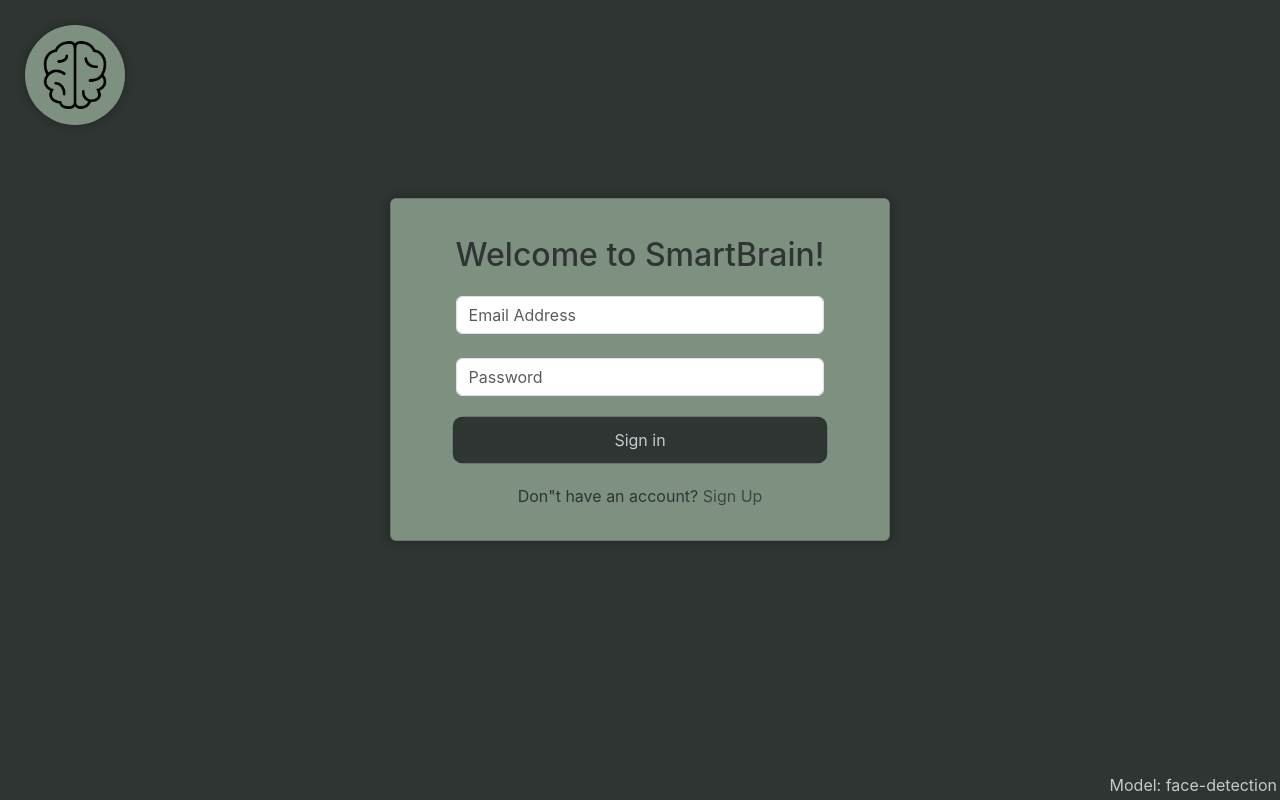
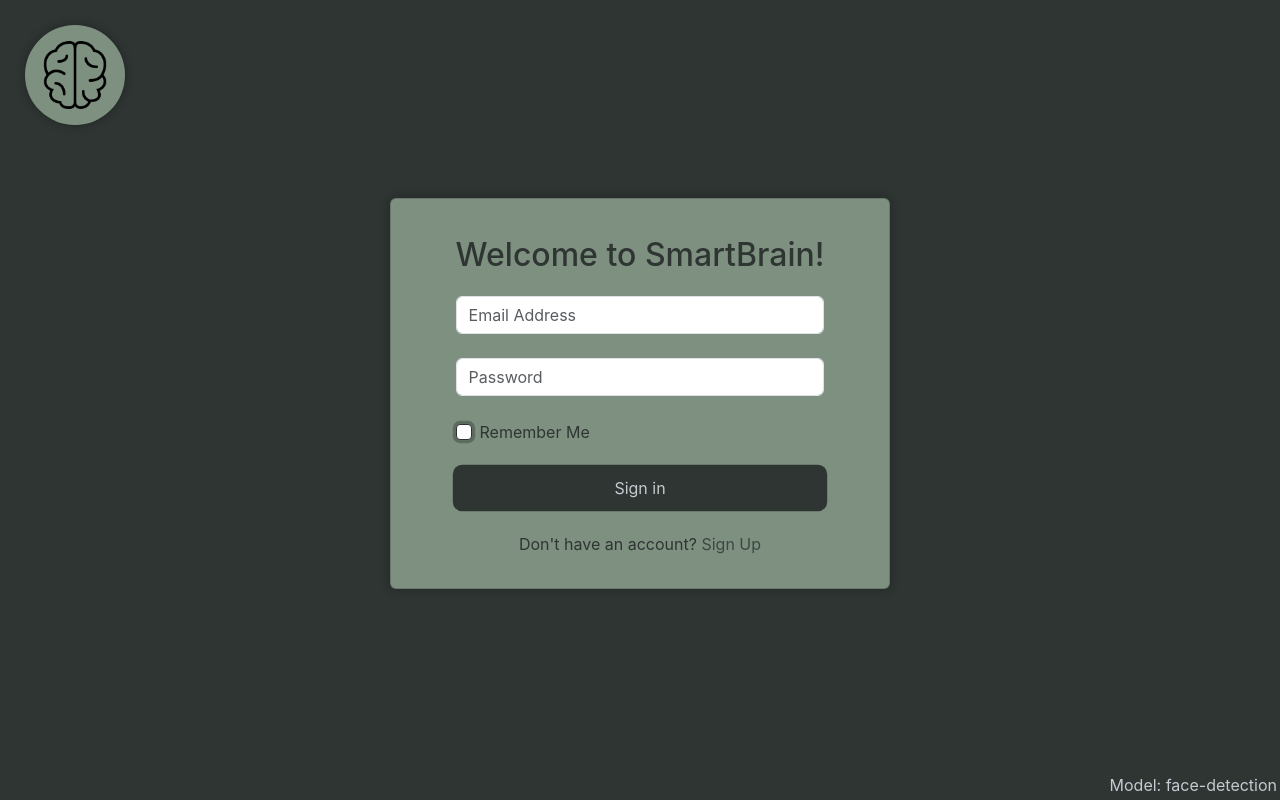
Before and after one commit to liamhackett/smartbrain, a React (Create React App) app: page / in a window 1280 px wide. Built offline with nearby package versions, Linux system fonts and the light colour scheme; no server answers.

Commit message:
Added remember me

```diff
--- a/src/components/Signin/Signin.css
+++ b/src/components/Signin/Signin.css
@@ -48,6 +48,10 @@
     outline: none;
   }
 
+  .remember-me {
+    text-align: left;
+  }
+
   @media (max-width: 550px) {
     .rounded-tr-lg-0 {
       border-top-right-radius: 0.5rem;
--- a/src/components/Signin/Signin.js
+++ b/src/components/Signin/Signin.js
@@ -1,3 +1,117 @@
+// import React, { Component } from "react";
+// import { Button, Container, Card, Row, Form } from "react-bootstrap";
+// import "./Signin.css";
+
+// class Signin extends Component {
+//   constructor(props) {
+//     super(props);
+//     this.state = {
+//       signInEmail: "",
+//       signInPassword: "",
+//     };
+//   }
+
+//   componentDidMount() {
+//     // Check if there's a stored email in localStorage
+//     const storedEmail = localStorage.getItem("rememberedEmail");
+
+//     if (storedEmail) {
+//       this.setState({ signInEmail: storedEmail });
+//     }
+//   }
+
+//   onEmailChange = (event) => {
+//     this.setState({ signInEmail: event.target.value });
+//   };
+
+//   onPasswordChange = (event) => {
+//     this.setState({ signInPassword: event.target.value });
+//   };
+
+//   onSubmitSignIn = () => {
+//     const { signInEmail } = this.state;
+
+//     // Store the email in localStorage if "Remember Me" is checked
+//     if (this.rememberMeChecked) {
+//       localStorage.setItem("rememberedEmail", signInEmail);
+//     } else {
+//       localStorage.removeItem("rememberedEmail");
+//     }
+
+//     fetch("http://localhost:3001/signin", {
+//       method: "post",
+//       headers: { "Content-type": "application/json" },
+//       body: JSON.stringify({
+//         email: this.state.signInEmail,
+//         password: this.state.signInPassword,
+//       }),
+//     })
+//       .then((response) => response.json())
+//       .then((user) => {
+//         if (user.id) {
+//           this.props.loadUser(user);
+//           this.props.onRouteChange("home");
+//         }
+//       });
+//   };
+
+//   render() {
+//     const { onRouteChange } = this.props;
+
+//     return (
+//       <Container className="my-5">
+//         <Card className="sign-in-body container shadow-2">
+//           <Row className="g-0 d-flex align-items-center">
+//             <Card.Body>
+//               <h1>Welcome to SmartBrain!</h1>
+//               <Form.Group className="mb-4">
+//                 <Form.Control
+//                   onChange={this.onEmailChange}
+//                   value={this.state.signInEmail} // Set the value from state
+//                   className="focus"
+//                   type="email"
+//                   placeholder="Email Address"
+//                 />
+//               </Form.Group>
+//               <Form.Group className="mb-4">
+//                 <Form.Control
+//                   onChange={this.onPasswordChange}
+//                   className="focus"
+//                   type="password"
+//                   placeholder="Password"
+//                 />
+//               </Form.Group>
+
+//               <Form.Group className="mb-3">
+//                 <Form.Check
+//                   type="checkbox"
+//                   label="Remember Me"
+//                   onChange={(e) => (this.rememberMeChecked = e.target.checked)}
+//                 />
+//               </Form.Group>
+
+//               <Button
+//                 onClick={this.onSubmitSignIn}
+//                 variant="custom"
+//                 className="custom-btn mb-4 w-100"
+//               >
+//                 Sign in
+//               </Button>
+//               <p className="sign-in-text">
+//                 Don't have an account?{" "}
+//                 <span onClick={() => onRouteChange("register")} className="link">
+//                   Sign Up
+//                 </span>
+//               </p>
+//             </Card.Body>
+//           </Row>
+//         </Card>
+//       </Container>
+//     );
+//   }
+// }
+
+// export default Signin;
 import React, { Component } from "react";
 import { Button, Container, Card, Row, Form } from "react-bootstrap";
 import "./Signin.css";
@@ -8,36 +122,62 @@ class Signin extends Component {
     this.state = {
       signInEmail: "",
       signInPassword: "",
+      rememberMe: false,
+    };
+  }
+
+  componentDidMount() {
+    // Check if there's a stored email in localStorage
+    const storedEmail = localStorage.getItem("rememberedEmail");
+
+    if (storedEmail) {
+      this.setState({ signInEmail: storedEmail, rememberMe: true });
     }
   }
+
   onEmailChange = (event) => {
-    this.setState({signInEmail: event.target.value});
-  }
+    this.setState({ signInEmail: event.target.value });
+  };
 
   onPasswordChange = (event) => {
-    this.setState({signInPassword: event.target.value});
-  }
+    this.setState({ signInPassword: event.target.value });
+  };
+
+  onRememberMeChange = () => {
+    this.setState((prevState) => ({ rememberMe: !prevState.rememberMe }));
+  };
 
   onSubmitSignIn = () => {
+    const { signInEmail, rememberMe } = this.state;
+
+    // Store the email in localStorage if "Remember Me" is checked
+    if (rememberMe) {
+      localStorage.setItem("rememberedEmail", signInEmail);
+    } else {
+      localStorage.removeItem("rememberedEmail");
+    }
+
     fetch("http://localhost:3001/signin", {
       method: "post",
-      headers: {"Content-type": "application/json"},
+      headers: { "Content-type": "application/json" },
       body: JSON.stringify({
-        email: this.state.signInEmail,
-        password: this.state.signInPassword
-      })
-    }).then(response => response.json())
-      .then(user => {
-        if (user.id){
+        email: signInEmail,
+        password: this.state.signInPassword,
+      }),
+    })
+      .then((response) => response.json())
+      .then((user) => {
+        if (user.id) {
           this.props.loadUser(user);
           this.props.onRouteChange("home");
         }
+      });
+  };
 
-      })
-
-  }
   render() {
     const { onRouteChange } = this.props;
+    const { rememberMe } = this.state;
+
     return (
       <Container className="my-5">
         <Card className="sign-in-body container shadow-2">
@@ -45,15 +185,46 @@ class Signin extends Component {
             <Card.Body>
               <h1>Welcome to SmartBrain!</h1>
               <Form.Group className="mb-4">
-                <Form.Control onChange={this.onEmailChange} className="focus" type="email" placeholder="Email Address" />
+                <Form.Control
+                  onChange={this.onEmailChange}
+                  value={this.state.signInEmail}
+                  className="focus"
+                  type="email"
+                  placeholder="Email Address"
+                />
               </Form.Group>
               <Form.Group className="mb-4">
-                <Form.Control onChange={this.onPasswordChange} className="focus" type="password" placeholder="Password" />
+                <Form.Control
+                  onChange={this.onPasswordChange}
+                  className="focus"
+                  type="password"
+                  placeholder="Password"
+                />
               </Form.Group>
 
-              <Button onClick={this.onSubmitSignIn} variant="custom" className="custom-btn mb-4 w-100">Sign in</Button>
-              {/* <Button onClick={onRouteChange("home")} variant="custom" className="custom-btn mb-4 w-100">Sign in</Button> */}
-              <p className="sign-in-text">Don"t have an account? <span onClick={() => onRouteChange("register")} className="link">Sign Up</span></p>
+              <Form.Group className="mb-4">
+                <Form.Check
+                  className="remember-me"
+                  type="checkbox"
+                  label="Remember Me"
+                  checked={rememberMe}
+                  onChange={this.onRememberMeChange}
+                />
+              </Form.Group>
+
+              <Button
+                onClick={this.onSubmitSignIn}
+                variant="custom"
+                className="custom-btn mb-4 w-100"
+              >
+                Sign in
+              </Button>
+              <p className="sign-in-text">
+                Don't have an account?{" "}
+                <span onClick={() => onRouteChange("register")} className="link">
+                  Sign Up
+                </span>
+              </p>
             </Card.Body>
           </Row>
         </Card>
```
Also changed, not shown: 1 other file (tests, documents, lock files or other folders).
